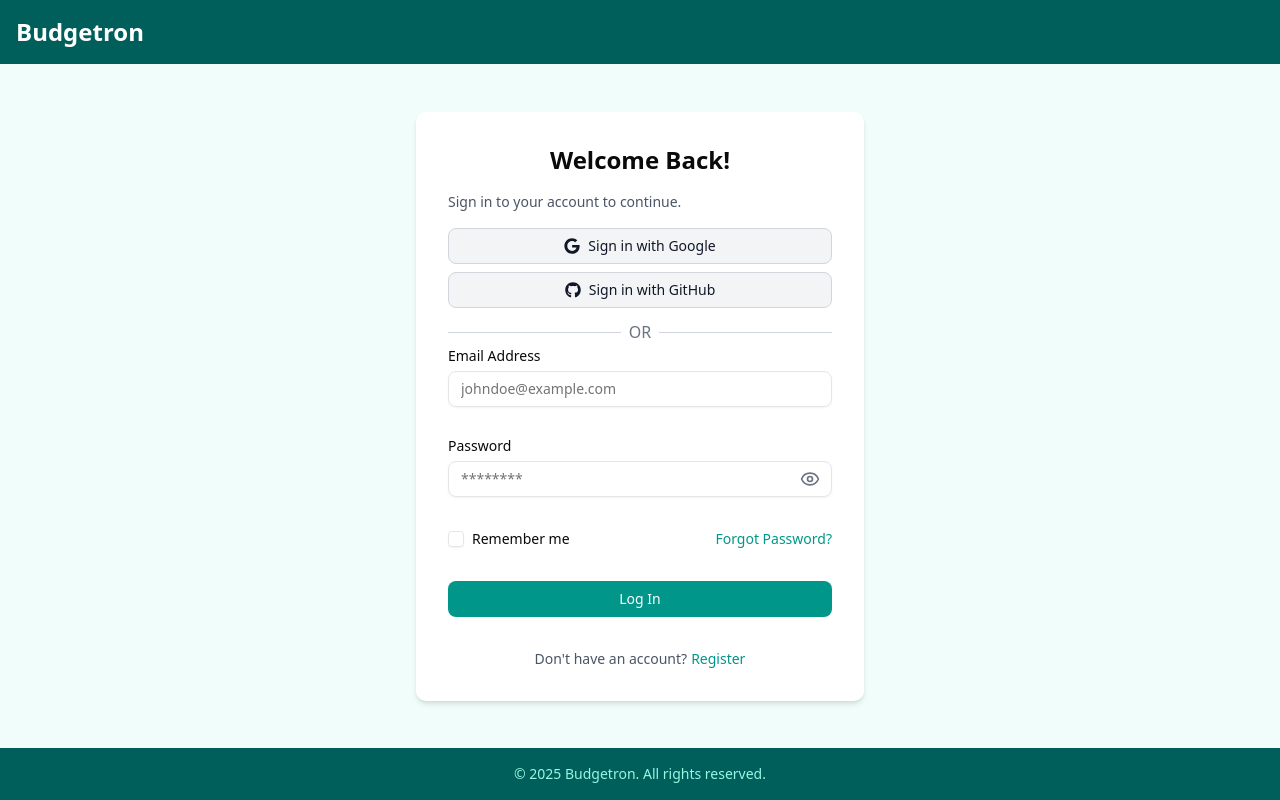
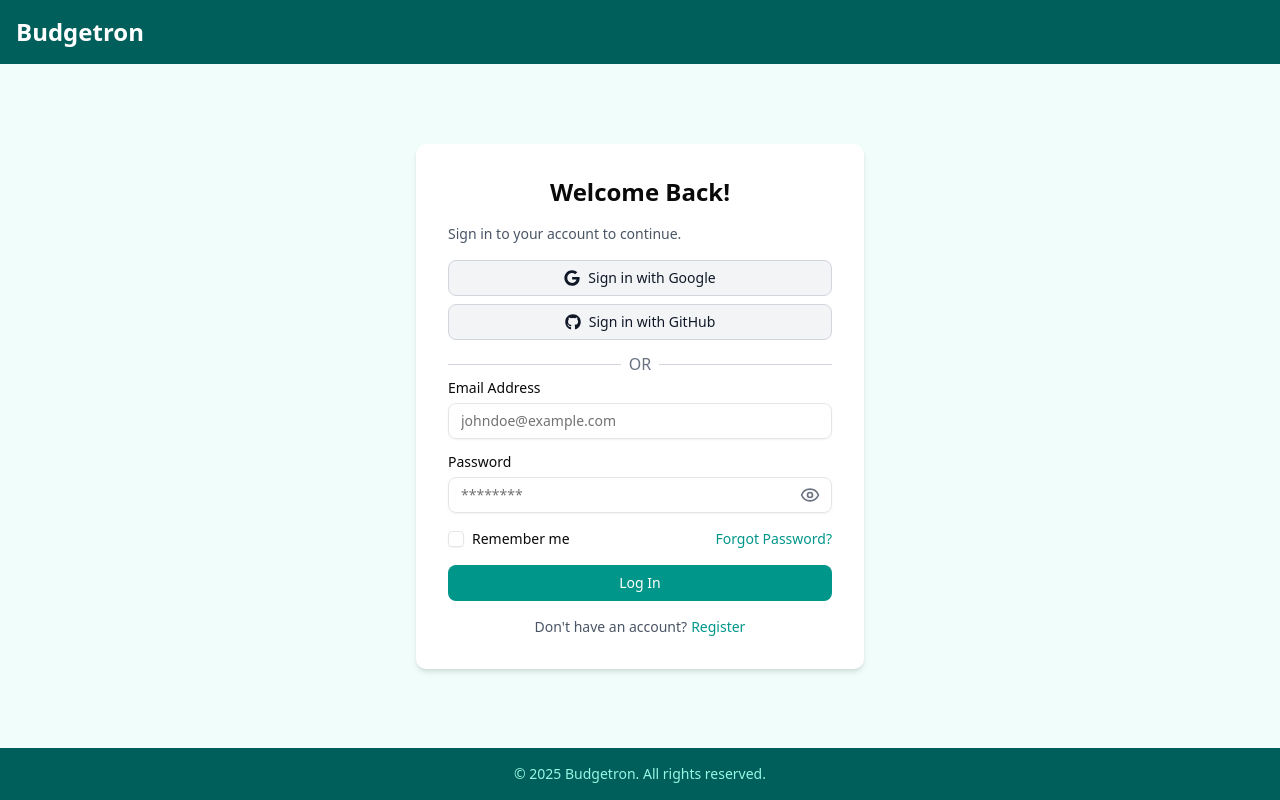
Before and after one commit to Fidelisaboke/budgetron-frontend, a React (Vite) app: page / in a window 1280 px wide. Built offline with nearby package versions, Linux system fonts and the light colour scheme.

Commit message:
feat: update login page

```diff
--- a/src/app/App.tsx
+++ b/src/app/App.tsx
@@ -1,10 +1,12 @@
 import { Routes, Route, Link } from 'react-router'
-import LoginPage from "../pages/Login/page.tsx";
+import LoginPage from "@/pages/Login/page.tsx";
+import RegisterPage from "@/pages/Register/page.tsx";
 
 export default function App(){
     return (
          <Routes>
             <Route path="/" element={<LoginPage />} />
+            <Route path="/register" element={<RegisterPage />} />
             <Route path="/home" element={<Home />} />
             <Route path="/about" element={<About />} />
         </Routes>
--- a/src/pages/Login/page.tsx
+++ b/src/pages/Login/page.tsx
@@ -1,14 +1,13 @@
-import { Form, FormField, FormItem, FormLabel, FormControl, FormDescription, FormMessage } from '@/components/ui/form.tsx'
+import { Form, FormField, FormItem, FormLabel, FormControl, FormMessage } from '@/components/ui/form.tsx'
 import { Input } from '@/components/ui/input'
 import AppLayout from '@/components/AppLayout'
 import { useForm } from 'react-hook-form'
 import { Link } from 'react-router'
 import { useState } from 'react'
-import { motion } from 'framer-motion'
 import { Button } from '@/components/ui/button'
 import { Checkbox } from '@/components/ui/checkbox'
 import { Label } from '@/components/ui/label'
-import { Eye, EyeOff, Mail } from 'lucide-react'
+import { Eye, EyeOff } from 'lucide-react'
 import { zodResolver } from '@hookform/resolvers/zod'
 import { FaGoogle, FaGithub } from "react-icons/fa"
 
@@ -52,8 +51,7 @@ export default function LoginPage() {
                         <div className="w-full h-[1px] bg-gray-300 my-4"></div>
                     </div>
 
-
-                    <form onSubmit={form.handleSubmit(onSubmit)} className="space-y-8">
+                    <form onSubmit={form.handleSubmit(onSubmit)} className="space-y-4">
                         {/* Email Address */}
                         <FormField
                             control={form.control}
@@ -97,7 +95,7 @@ export default function LoginPage() {
                             )}
                         />
 
-                        <div className="flex flex-row flex-col items-center justify-between">
+                        <div className="flex flex-row items-center justify-between">
                             <div className="flex items-center">
                                 <Checkbox id="remember" />
                                 <Label htmlFor="remember" className="ml-2">Remember me</Label>
```
